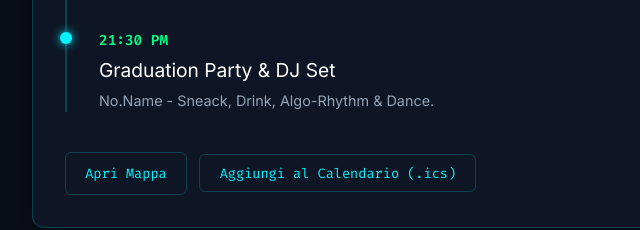
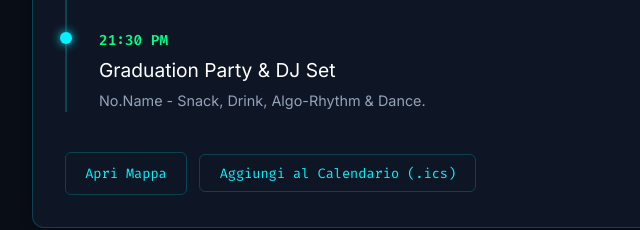
Before and after one commit to Xxangelo/festa-laurea, a plain HTML site: page index.html in a window 1280 px wide. Shown: the part 1210-1440 px from the top of the page, 182-822 px from the left. Drawn offline with nearby package versions, Linux system fonts and the light colour scheme; no server answers.

Commit message:
Update index.html

```diff
--- a/index.html
+++ b/index.html
@@ -469,7 +469,7 @@
                 <div class="timeline-item">
                     <div class="timeline-time">21:30 PM</div>
                     <div class="timeline-title">Graduation Party & DJ Set</div>
-                    <div class="timeline-desc">No.Name - Sneack, Drink, Algo-Rhythm & Dance.</div>
+                    <div class="timeline-desc">No.Name - Snack, Drink, Algo-Rhythm & Dance.</div>
                 </div>
             </div>
 
```
